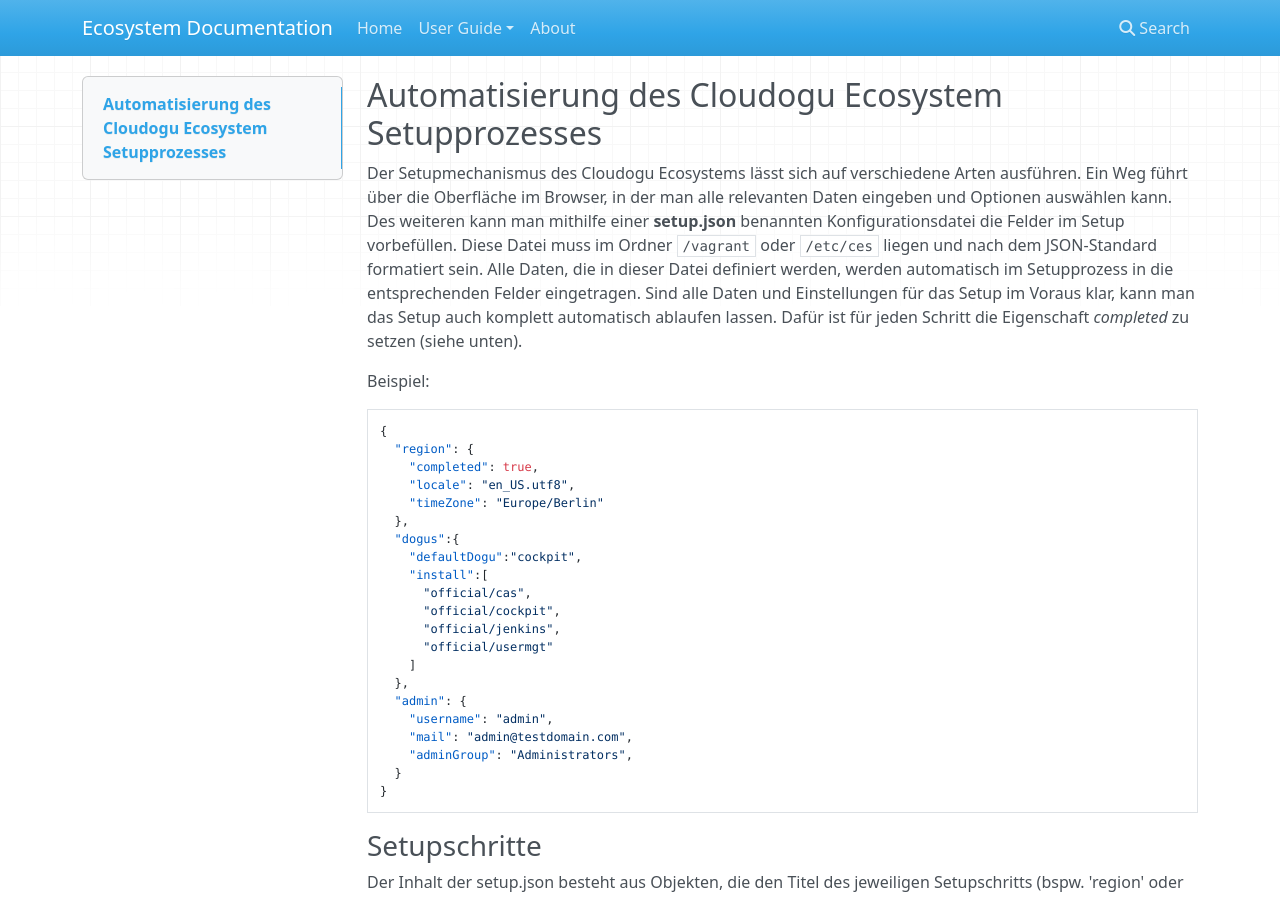
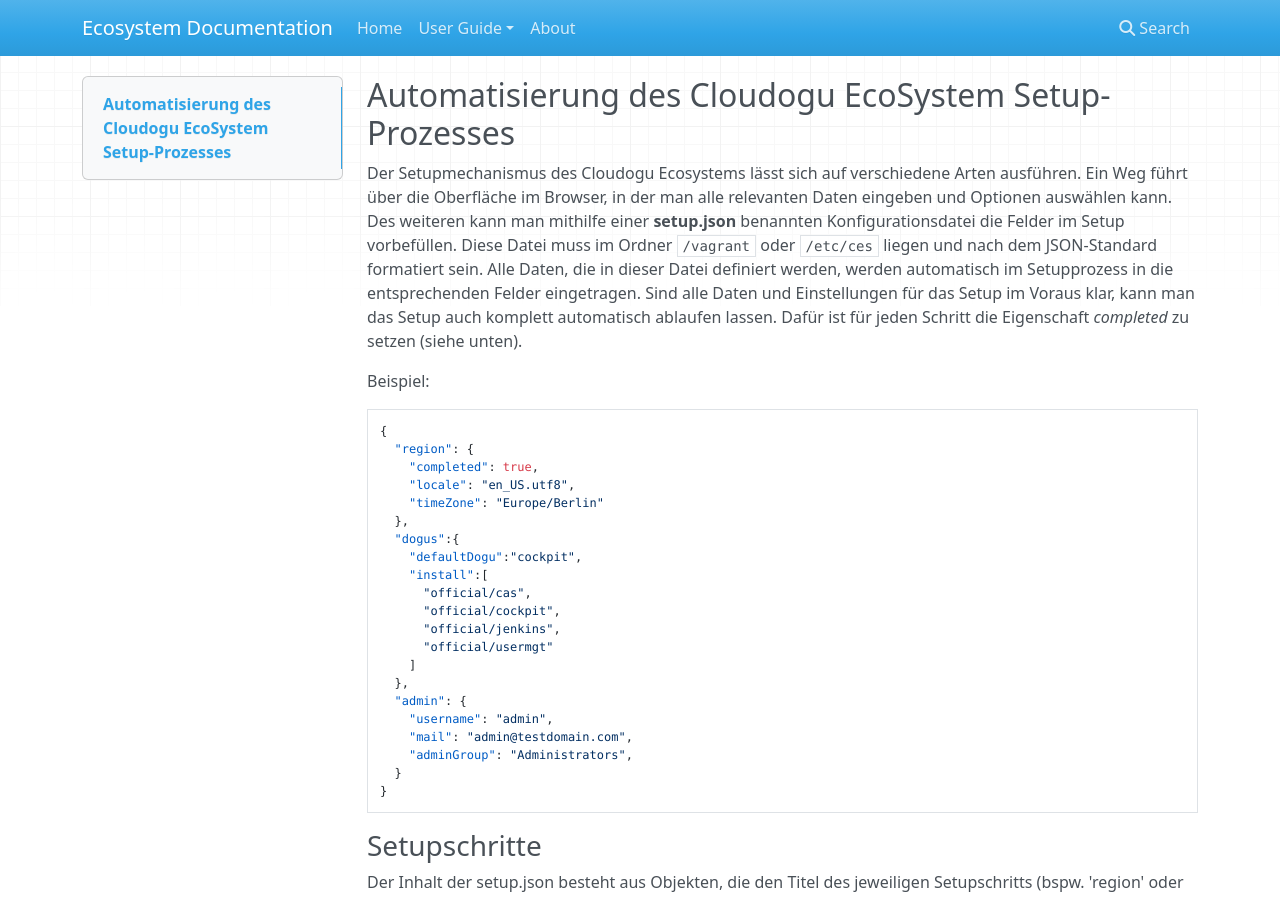
Before and after one commit to cloudogu/ecosystem, an MkDocs documentation site: the page built from docs/docs/user-guide/setup-json_de.md, in a window 1280 px wide and 900 px high. Built offline with MkDocs 1.6.1, drawn with Linux system fonts in a browser that asks for light colours; nearby versions of some CDN libraries; old or Windows-style settings are respelled for this version of MkDocs.

Commit message:
Spelling

```diff
--- a/docs/docs/user-guide/setup-json_de.md
+++ b/docs/docs/user-guide/setup-json_de.md
@@ -1,4 +1,4 @@
-## Automatisierung des Cloudogu Ecosystem Setupprozesses
+## Automatisierung des Cloudogu EcoSystem Setup-Prozesses
 Der Setupmechanismus des Cloudogu Ecosystems lässt sich auf verschiedene Arten ausführen. Ein Weg führt über die Oberfläche im Browser, in der man alle relevanten Daten eingeben und Optionen auswählen kann. Des weiteren kann man mithilfe einer **setup.json** benannten Konfigurationsdatei die Felder im Setup vorbefüllen. Diese Datei muss im Ordner ``/vagrant`` oder ``/etc/ces`` liegen und nach dem JSON-Standard formatiert sein. Alle Daten, die in dieser Datei definiert werden, werden automatisch im Setupprozess in die entsprechenden Felder eingetragen. Sind alle Daten und Einstellungen für das Setup im Voraus klar, kann man das Setup auch komplett automatisch ablaufen lassen. Dafür ist für jeden Schritt die Eigenschaft _completed_ zu setzen (siehe unten).
 
 Beispiel:
```
